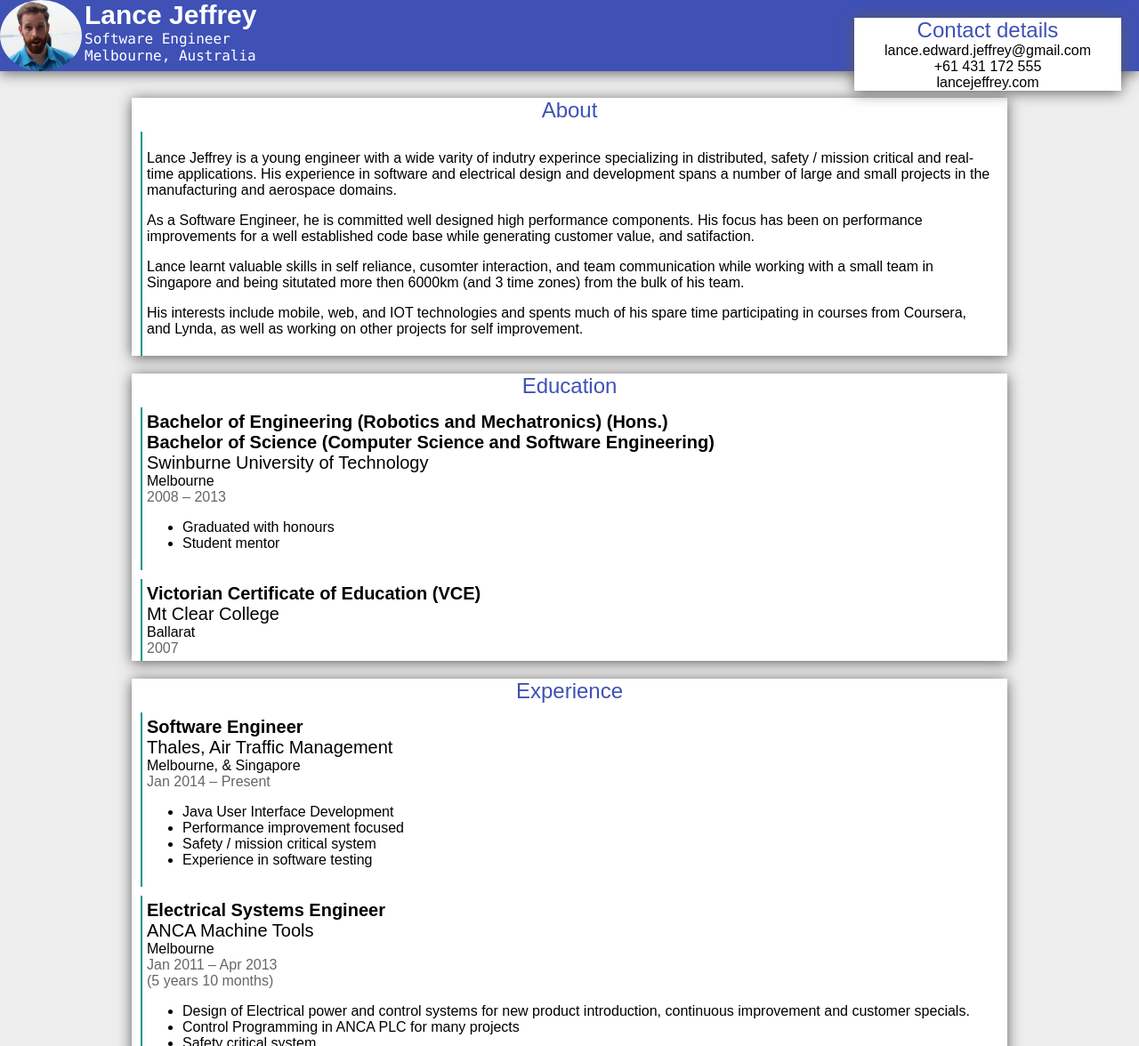
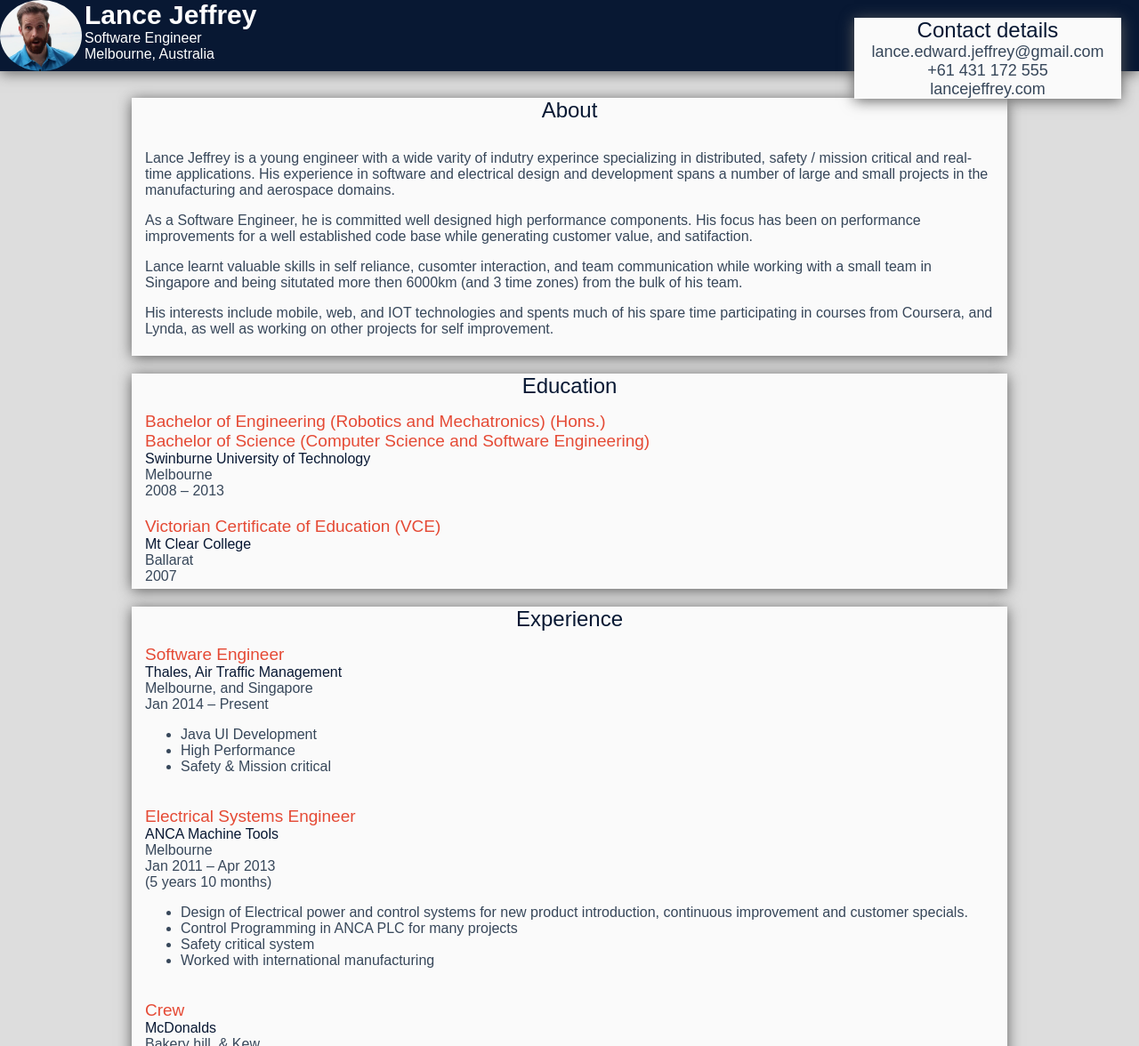
Before and after one commit to LanceJeffrey/lancejeffrey.github.io, a plain HTML site: page index.html in a window 1280 px wide. Shown: the top 1176 px of the page at 89% size. Drawn offline with Linux system fonts and the light colour scheme.

Commit message:
updated style
Still not good but its better

```diff
--- a/index.html
+++ b/index.html
@@ -25,13 +25,15 @@ html {
     margin: auto;
 }
 
+
 body {
     display: table-cell;
     vertical-align: middle;
 	max-width:1024px;
-	background:#eee;
+	background:#ddd;
 	padding-top:90px;
-	font-family: "Raleway", sans-serif;
+	color:#37475a;
+	font-family: sans-serif;
 }
 nav{
 	width:100%;
@@ -40,9 +42,8 @@ nav{
 	left:0px;
 	position: fixed;
 	text-align:center;
-	background:#3f51b5;
+	background:#081833;
 	color:#ffffff;
-	font-family:Consolas,"courier new";
 }
 .profile {
     display: flex;
@@ -50,36 +51,35 @@ nav{
 }
 .contact, .educations, .about, .experience, .skills, .projects, .socal{
 	box-shadow:0 2px 15px #5E5E5E;
-	background:#fff;
+	background-color:#FAFAFA;
 	margin:20px!important;
 }
 .title {
 	font-size:24px;
-	color:#3f51b5;
+	color:#081833;
 	text-align:center;
 }
+
 a {
-	color:#000;
+	color:#37475a;
 	list-style-type: none;
 	text-decoration:none;
 	display:list-item;
 }
-a:hover {
-	color:#FFF;
-	background-color:#52c7b8;
+.email, .phone, .website {
+	font-size:18px;
 }
+.email:hover, .phone:hover, .website:hover {
+	color:#e54a35;
+}
+
 .name {
 	font-size:30px;
 	font-weight:400;
     font-weight: bold;
-	font-family: "Raleway", sans-serif;
+	font-family: sans-serif;
 }
-.dates{
-	color:#666;
-}
-.duration{
-	color:#666;
-}
+
 .face{
     position:absolute;top:0;left:0;
 	height:80px;
@@ -114,25 +114,26 @@ a:hover {
     }
 }
 .education, .role, .skill, .project, .about-details{
-	border-left: 2px solid #009688;
 	margin:10px;
 	padding:5px;
 }
 .education:hover, .role:hover, .skill:hover, .project:hover, .about-details:hover{
-	border-left: 2px solid #009688;
-	background-color: #ecf9f7;
-	margin:10px;
-	padding:5px;
 }
 .subsection-title {
-	font-size:20px;
-    font-weight: bold;
+	color:#e54a35;
+	font-size:19px;
 }
-.institution{
-	font-size:20px;
+.institution {
+	color:#081833;
+}
+.institution:hover {
+	text-decoration: underline;
 }
 .socal{
 	text-align:center;
+}
+.socal a:hover{
+	color:#e54a35;
 }
 h2{
     display: block;
@@ -204,12 +205,6 @@ footer {
 			class="institution">Swinburne University of Technology</a>
 		<div class="location">Melbourne</div>
 		<div class="dates">2008 – 2013</div>
-		<div class="details">
-			<ul>
-				<li>Graduated with honours </li>
-				<li>Student mentor</li>
-			</ul>
-		</div>
 	</div>
 
 	<div class="education">
@@ -226,15 +221,14 @@ footer {
 		<div class="subsection-title">Software Engineer</div>
 		<a target="_blank" href="https://www.thalesgroup.com"
 			class="institution">Thales, Air Traffic Management</a>
-		<div class="location">Melbourne, & Singapore</div>
+		<div class="location">Melbourne, and Singapore</div>
 		<div class="dates">Jan 2014 – Present</div>
 		<div class="duration"></div>
 		<div class="details">
 			<ul>
-				<li>Java User Interface Development</li>
-				<li>Performance improvement focused</li>
-				<li>Safety / mission critical system</li>
-				<li>Experience in software testing</li>
+				<li>Java UI Development</li>
+				<li>High Performance</li>
+				<li>Safety & Mission critical</li>
 			</ul>
 		</div>
 	</div>
```
